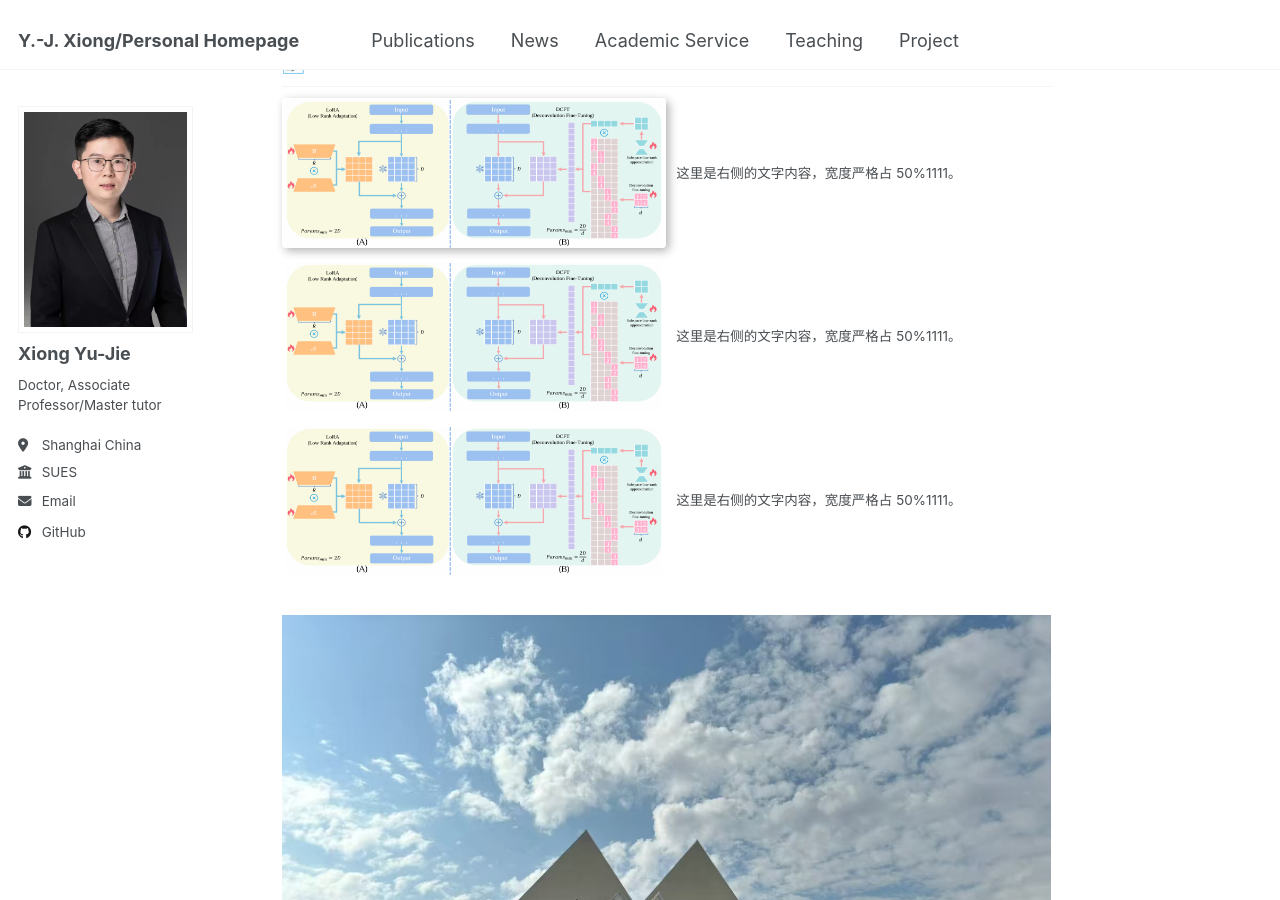
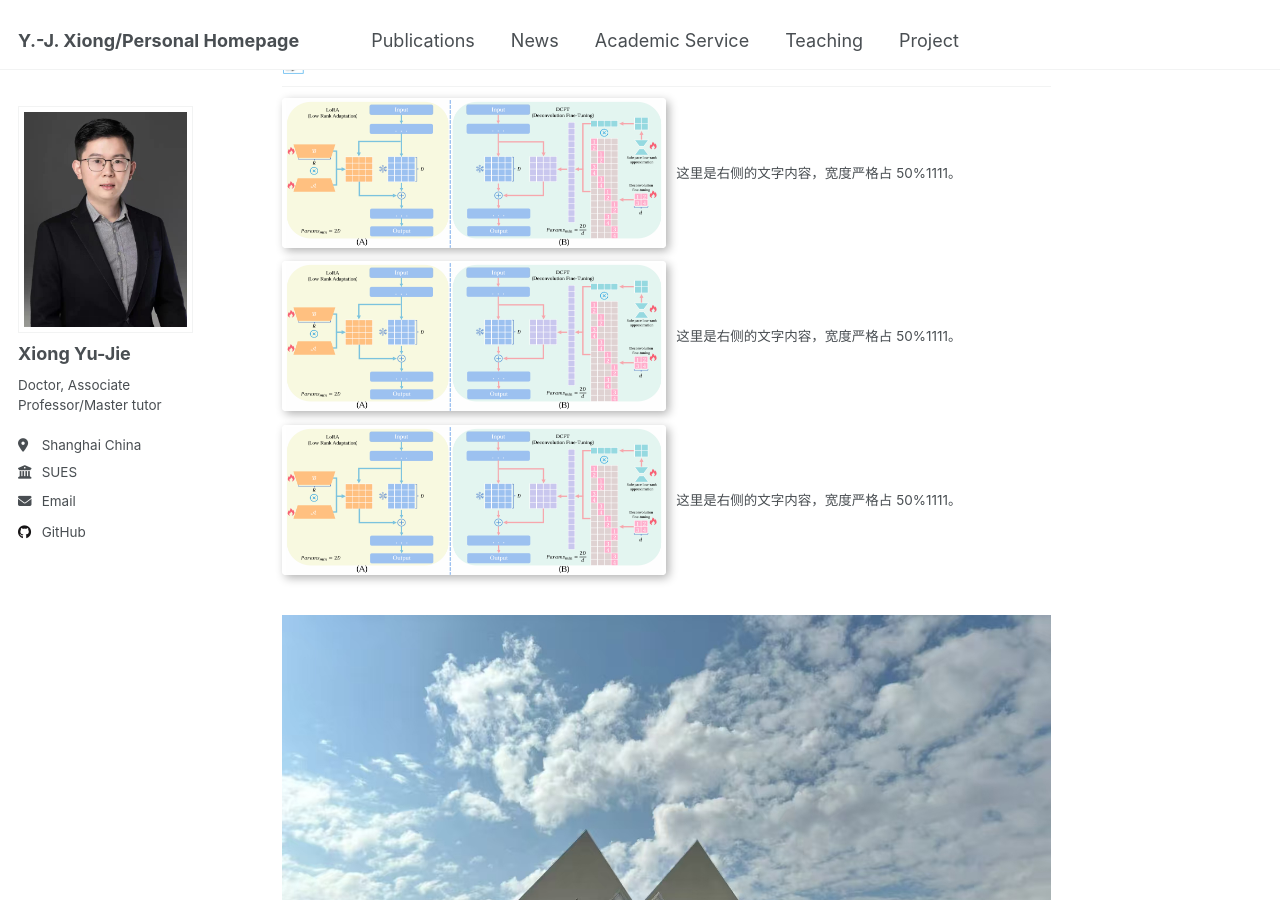
Before and after one commit to X-Lab-CN/introduce, a Jekyll site: the page built from _pages/about.md, in a window 1280 px wide and 900 px high, scrolled down 1145 px. Built offline with Jekyll 4.4.1, drawn with Linux system fonts in a browser that asks for light colours.

Commit message:
Update about.md

```diff
--- a/_pages/about.md
+++ b/_pages/about.md
@@ -40,7 +40,7 @@
 <table style="width: 100%; border: none; border-collapse: collapse;">
   <tr>
     <td style="width: 50%; border: none; padding: 0; vertical-align: middle;">
-      <img src="/images/sp1.png" alt="图片描述" style="width: 500px; height: 150px;">
+      <img src="/images/sp1.png" alt="图片描述" style="width: 500px; height: 150px; box-shadow: 3px 3px 10px rgba(0, 0, 0, 0.3); border-radius: 4px;">
     </td>
     <td style="width: 50%; border: none; padding-left: 10px; vertical-align: middle;">
       这里是右侧的文字内容，宽度严格占 50%1111。
@@ -50,7 +50,7 @@
 <table style="width: 100%; border: none; border-collapse: collapse;">
   <tr>
     <td style="width: 50%; border: none; padding: 0; vertical-align: middle;">
-      <img src="/images/sp1.png" alt="图片描述" style="width: 500px; height: 150px;">
+      <img src="/images/sp1.png" alt="图片描述" style="width: 500px; height: 150px; box-shadow: 3px 3px 10px rgba(0, 0, 0, 0.3); border-radius: 4px;">
     </td>
     <td style="width: 50%; border: none; padding-left: 10px; vertical-align: middle;">
       这里是右侧的文字内容，宽度严格占 50%1111。
```
